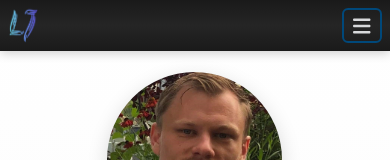
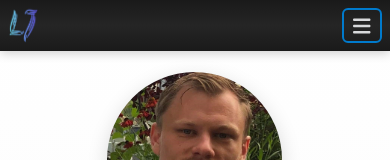
Before and after one commit to j0hanz/j0hanz-portfolio, a React (Create React App) app: page / in a window 390 px wide. In both pictures the pointer is over the button 362 px from the left and 25 px from the top of the page. Shown: the top 160 px of the page. Built offline with nearby package versions, Linux system fonts and the light colour scheme.

Commit message:
Refactor Toggle styling to use consistent border color

```diff
--- a/src/components/styles/NavBar.module.css
+++ b/src/components/styles/NavBar.module.css
@@ -73,7 +73,7 @@
 }
 
 .customToggle:hover {
-  border: 2px solid #00487a;
+  border: 2px solid #007acc;
 }
 
 .customToggle:active {
@@ -81,7 +81,7 @@
 }
 
 .customToggle:focus {
-  border: 2px solid #00487a;
+  border: 2px solid #007acc;
 }
 
 .navBarIcon {
```
